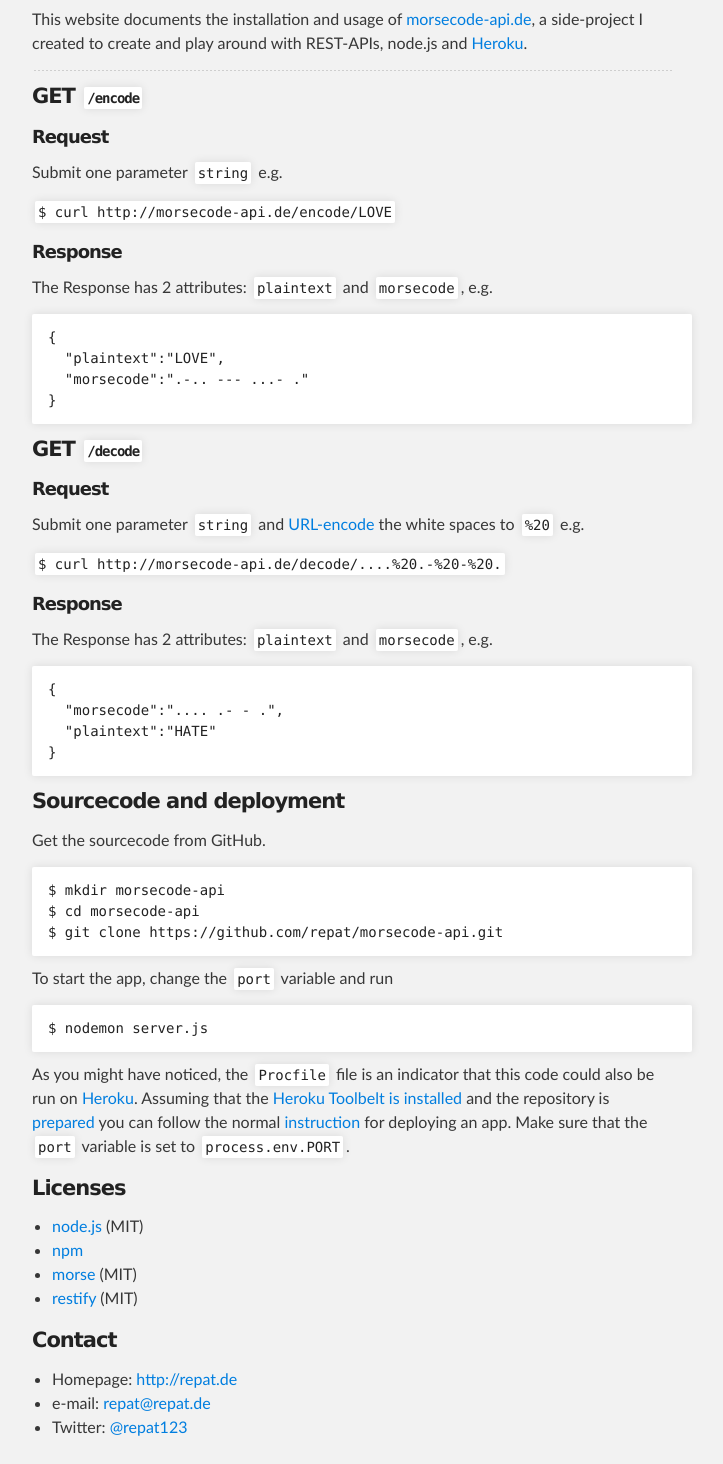
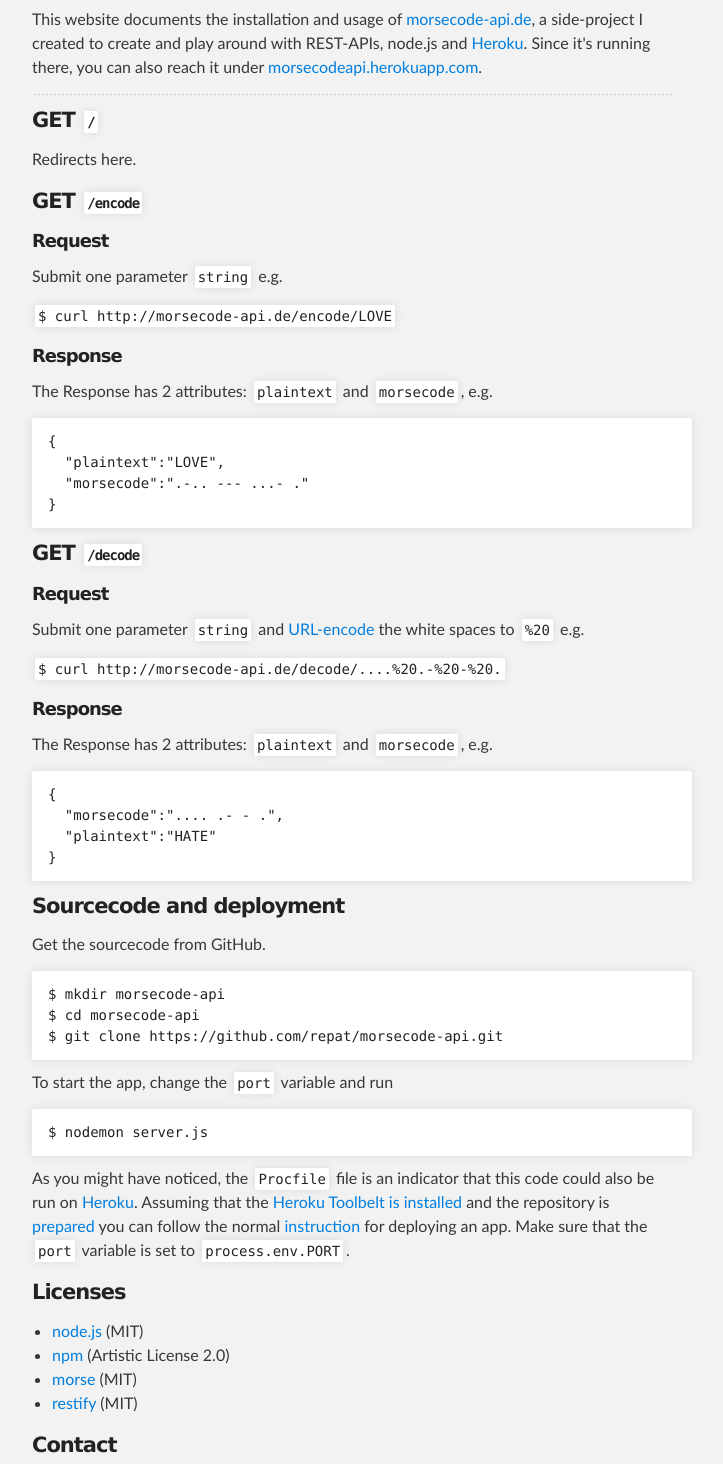
Before and after one commit to repat/morsecode-api, a plain HTML site: page index.html in a window 1280 px wide. Shown: the part 299-1763 px from the top of the page, without its empty margins (288-1011 px from the left). Drawn offline with Linux system fonts and the light colour scheme.

```diff
--- a/index.html
+++ b/index.html
@@ -35,9 +35,15 @@
 <a id="documentation-for-morsecode-apide" class="anchor" href="#documentation-for-morsecode-apide" aria-hidden="true"><span class="octicon octicon-link"></span></a>Documentation for <a href="http://morsecode-api.de">morsecode-api.de</a>
 </h3>
 
-<p>This website documents the installation and usage of <a href="http://morsecode-api.de">morsecode-api.de</a>, a side-project I created to create and play around with REST-APIs, node.js and <a href="http://heroku.com">Heroku</a>.</p>
+<p>This website documents the installation and usage of <a href="http://morsecode-api.de">morsecode-api.de</a>, a side-project I created to create and play around with REST-APIs, node.js and <a href="http://heroku.com">Heroku</a>. Since it's running there, you can also reach it under <a href="http://morsecodeapi.herokuapp.com">morsecodeapi.herokuapp.com</a>.</p>
 
 <hr>
+
+<h4>
+<a id="get-" class="anchor" href="#get-" aria-hidden="true"><span class="octicon octicon-link"></span></a>GET <code>/</code>
+</h4>
+
+<p>Redirects here.</p>
 
 <h4>
 <a id="get-encode" class="anchor" href="#get-encode" aria-hidden="true"><span class="octicon octicon-link"></span></a>GET <code>/encode</code>
@@ -106,7 +112,8 @@
 <ul>
 <li>
 <a href="nodejs.org">node.js</a> (MIT)</li>
-<li><a href="https://www.npmjs.org/">npm</a></li>
+<li>
+<a href="https://www.npmjs.org/">npm</a> (Artistic License 2.0)</li>
 <li>
 <a href="https://www.npmjs.com/package/morse">morse</a> (MIT)</li>
 <li>
```
Also changed, not shown: params.json (+1 -1 lines).
